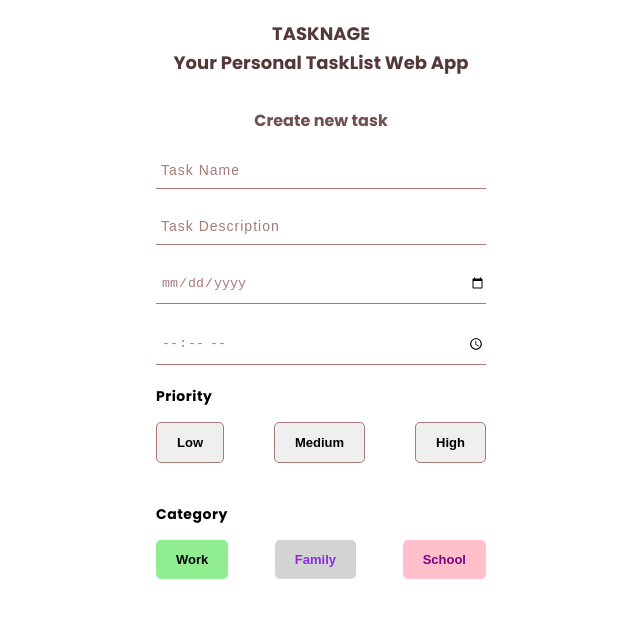
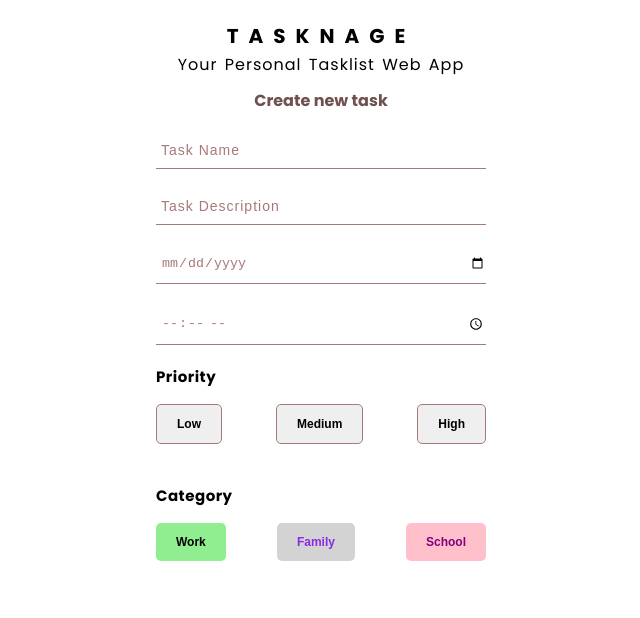
Before and after one commit to ibktommy/TaskNage, a React (Create React App) app: page / in a window 1280 px wide. Shown: the top 618 px of the page, without its empty margins (319-959 px from the left). Built offline with nearby package versions, Linux system fonts and the light colour scheme.

Commit message:
Restyle the app header

```diff
--- a/src/App.js
+++ b/src/App.js
@@ -4,7 +4,10 @@ function App() {
 
   return (
     <div className='container'>
-      <h2>TASKNAGE <br /> Your Personal TaskList Web App</h2>
+      <h2>
+        <span>Tasknage</span>
+        <span>Your Personal Tasklist Web App</span>
+      </h2>
 
       <main>
         <h4>Create new task</h4>
--- a/src/index.css
+++ b/src/index.css
@@ -22,10 +22,22 @@ body {
 }
 
 h2 {
+  display: flex;
+  flex-direction: column;
   text-align: center;
-  margin-bottom: 2rem;
-  font-size: 1.8rem;
-  color: #553939;
+}
+
+h2 span:nth-child(1) {
+  font-size: 2rem;
+  text-transform: uppercase;
+  letter-spacing: 1rem;
+}
+
+h2 span:nth-child(2) {
+  font-size: 1.6rem;
+  word-spacing: .2rem;
+  letter-spacing: .1rem;
+  font-weight: 400;
 }
 
 main {
@@ -67,7 +79,7 @@ input::placeholder {
 
 .priority h5, .category h5{
   margin-bottom: 1.5rem;
-  font-size: 1.4rem;
+  font-size: 1.5rem;
   letter-spacing: 0.05rem;
 }
 
@@ -81,7 +93,7 @@ input::placeholder {
   padding: 1.2rem 2rem;
   border-radius: .5rem;
   border: .1rem solid #a77979;
-  font-size: 1.3rem;
+  font-size: 1.2rem;
   font-weight: 900;
   cursor: pointer;
 }
```
